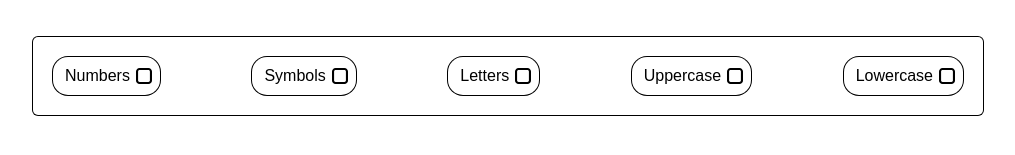
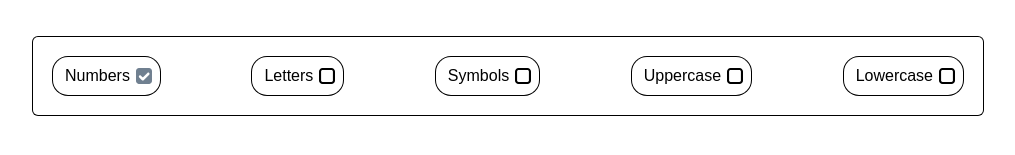
Before and after one commit to Mirudistok32/generator-password, a React (Create React App) app: page / in a window 1280 px wide. Shown: the part 455-610 px from the top of the page, without its empty margins (132-1147 px from the left). Built offline with nearby package versions, Linux system fonts and the light colour scheme.

Commit message:
DisplaySettings add useSelector

```diff
--- a/src/component/DisplaySettings/index.tsx
+++ b/src/component/DisplaySettings/index.tsx
@@ -1,26 +1,35 @@
 import React from 'react'
+import { useDispatch, useSelector } from 'react-redux';
+import { AppStateType } from '../../redux/store';
 import { CheckboxCraft } from '../CheckboxCraft';
 import s from './DisplaySettings.module.scss'
 
 export const DisplaySettings = React.memo(() => {
 
+    const dispatch = useDispatch()
+    const isNumbersCheck = useSelector((state: AppStateType) => state.passwordReducer.isNumbersCheck)
+    const isLettersCheck = useSelector((state: AppStateType) => state.passwordReducer.isLettersCheck)
+    const isSymbolsCheck = useSelector((state: AppStateType) => state.passwordReducer.isSymbolsCheck)
+    const isUppercaseCheck = useSelector((state: AppStateType) => state.passwordReducer.isUppercaseCheck)
+    const isLowercaseCheck = useSelector((state: AppStateType) => state.passwordReducer.isLowercaseCheck)
+
     return (
         <div className={s.displaysettings}>
             <ul className={s['displaysettings__list']}>
                 <li className={s.displaysettings__element}>
-                    <CheckboxCraft title={'Numbers'} />
+                    <CheckboxCraft title={'Numbers'} disabled={isNumbersCheck} />
                 </li>
                 <li className={s.displaysettings__element}>
-                    <CheckboxCraft title={'Symbols'} />
+                    <CheckboxCraft title={'Letters'} disabled={isLettersCheck} />
                 </li>
                 <li className={s.displaysettings__element}>
-                    <CheckboxCraft title={'Letters'} />
+                    <CheckboxCraft title={'Symbols'} disabled={isSymbolsCheck} />
                 </li>
                 <li className={s.displaysettings__element}>
-                    <CheckboxCraft title={'Uppercase'} />
+                    <CheckboxCraft title={'Uppercase'} disabled={isUppercaseCheck} />
                 </li>
                 <li className={s.displaysettings__element}>
-                    <CheckboxCraft title={'Lowercase'} />
+                    <CheckboxCraft title={'Lowercase'} disabled={isLowercaseCheck} />
                 </li>
             </ul>
         </div>
```
